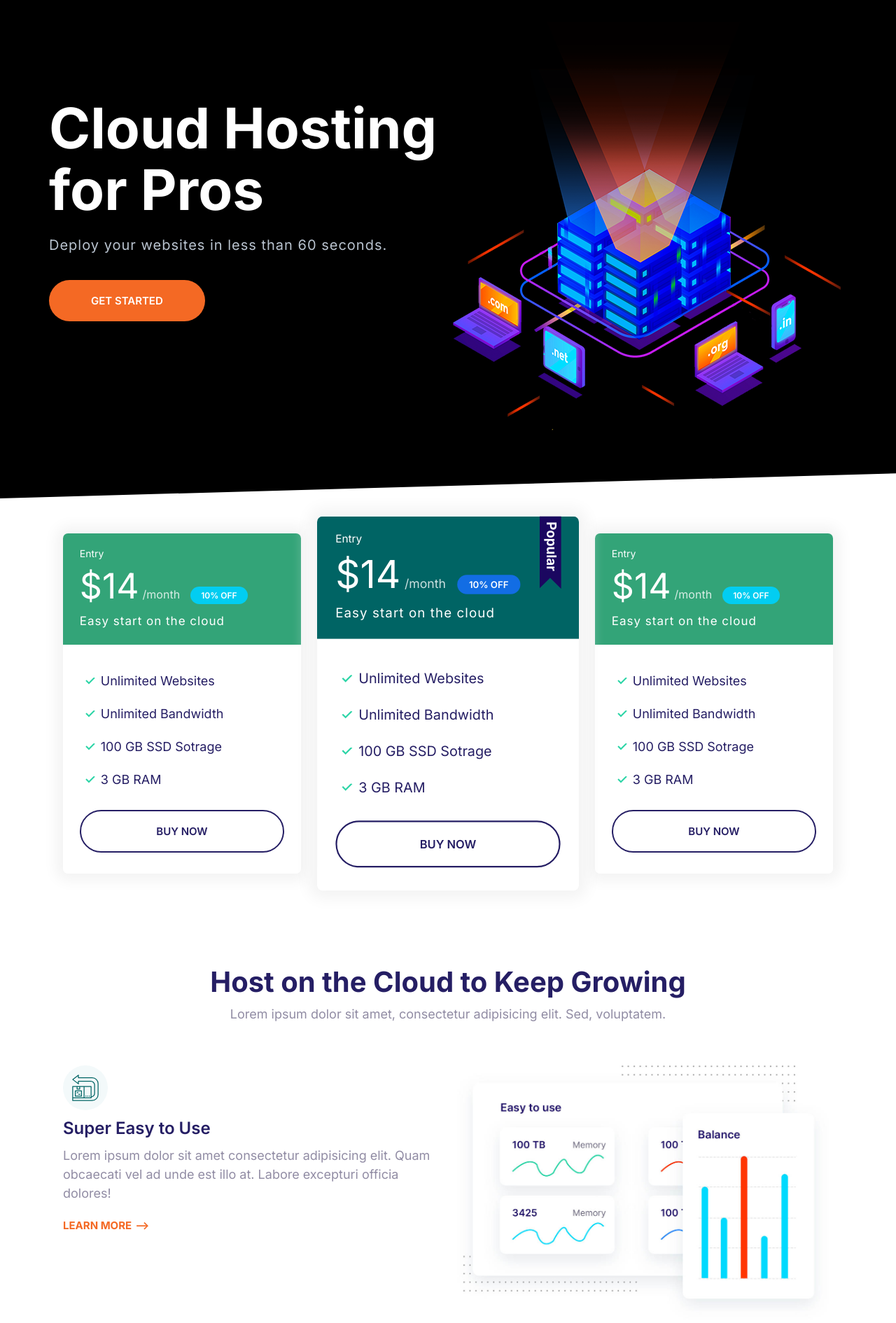
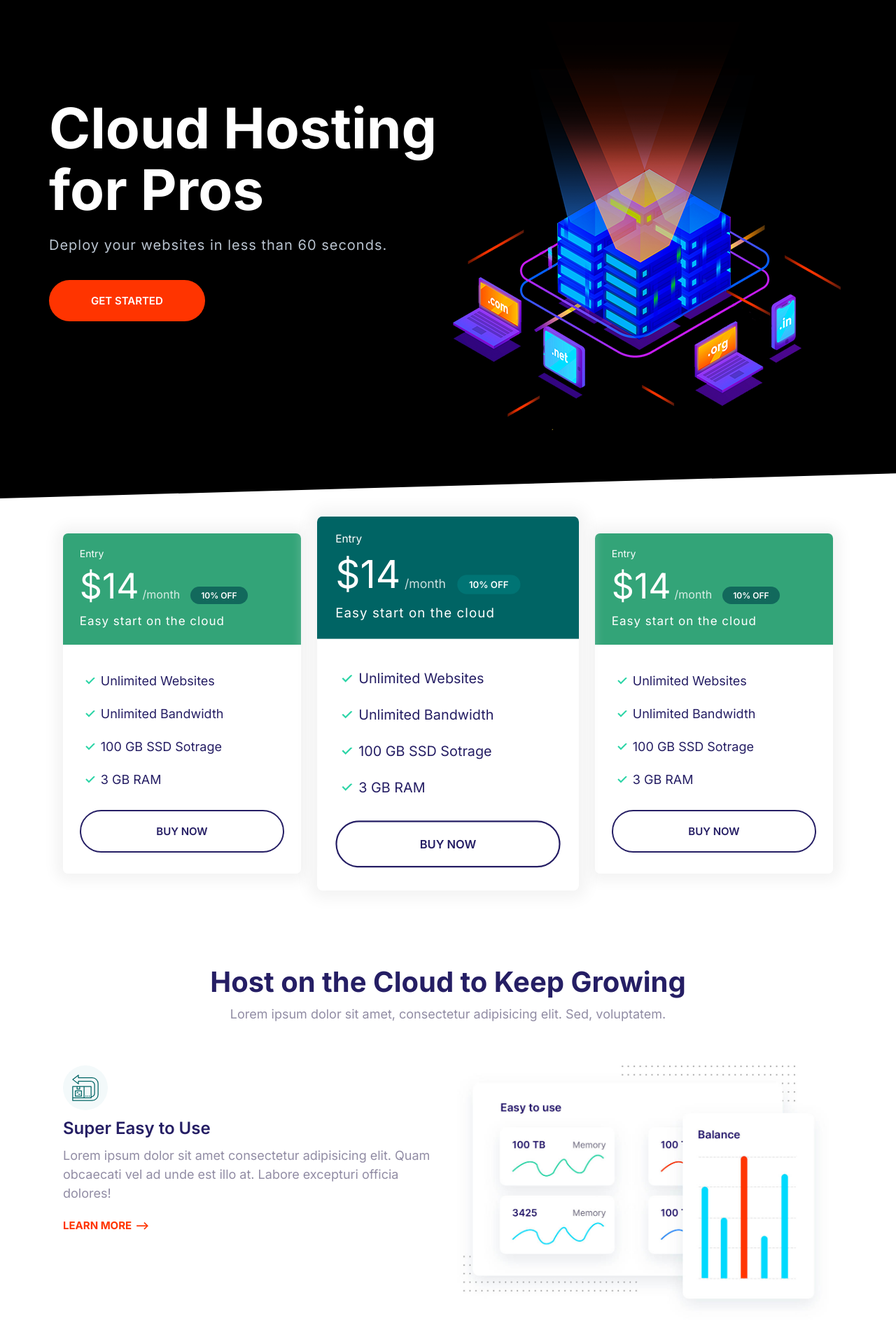
Before and after one commit to amirali-lll/Hoopoe, a Django app: page / in a window 1280 px wide. Shown: the part 80-1970 px from the top of the page at 70% size. Run offline with Django 3.2, Linux system fonts and the light colour scheme.

Commit message:
cahnge badge colors and btn colors when hover.

```diff
--- a/views/static/views/css/styles.css
+++ b/views/static/views/css/styles.css
@@ -10,7 +10,7 @@
   --border-radius: 30px; */
   --color-primary: #006464;
   --color-secondary: #33a478;
-  --color-accent: #f46924;
+  --color-accent: #ff3400;
   --color-headings: #251e64;
   --color-body: #918ca4;
   --color-body-darker: #464646;
@@ -238,7 +238,7 @@ a {
 }
 
 .btn--primary:hover {
-  background: #3a8ffd;
+  background: #008585;
 }
 
 .btn--secondary {
@@ -247,7 +247,7 @@ a {
 }
 
 .btn--secondary:hover {
-  background: #05cdf0;
+  background: #13675b;
 }
 
 .btn--accent {
@@ -351,11 +351,11 @@ a {
 }
 
 .card--primary .badge--primary {
-  background: #126de4;
+  background: #007474;
 }
 
 .card--secondary .badge--secondary {
-  background: #02cdf1;
+  background: #12695c;
 }
 
 /* Plans */
@@ -393,7 +393,7 @@ a {
   margin-bottom: 2rem;
 }
 
-.plan--popular .card__header {
+/* .plan--popular .card__header {
   position: relative;
 }
 
@@ -404,7 +404,7 @@ a {
   position: absolute;
   top: -6px;
   right: 5%;
-}
+} */
 
 .plan:hover {
   transform: scale(1.05);
```
